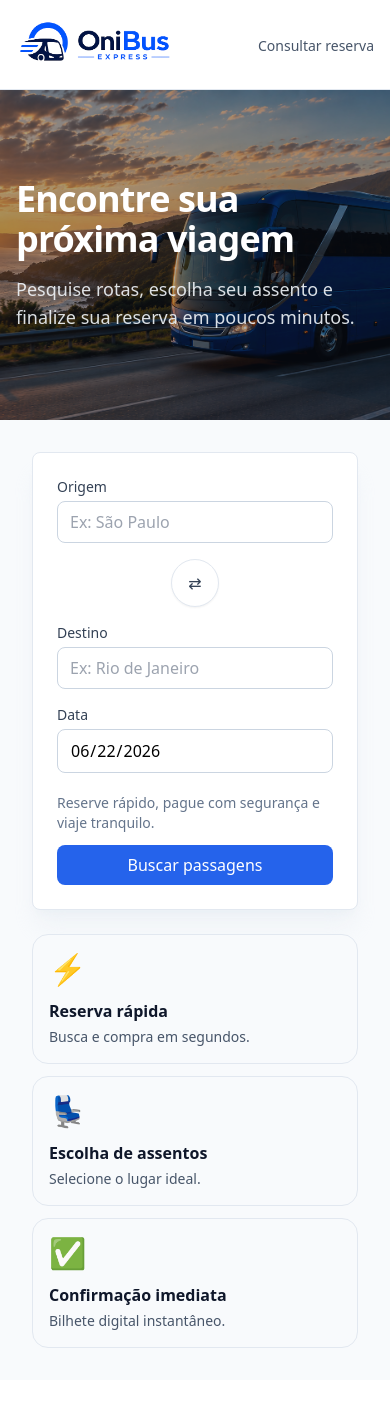
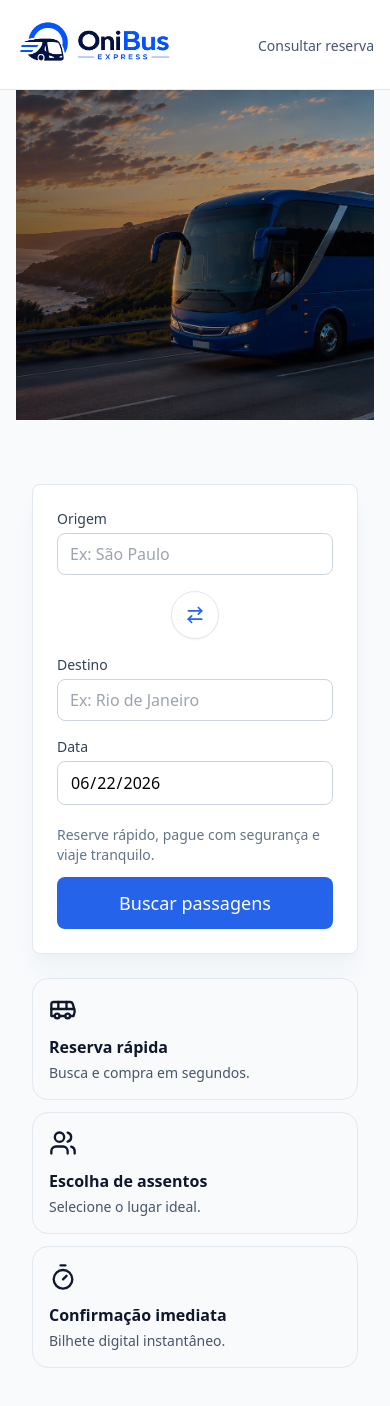
Before and after one commit to linikerbrito/onibus-express, a React (Vite) app: page / in a window 390 px wide. Shown: the top 1406 px of the page. Before the commit the page ends 1380 px from the top, so only its background shows below. Built offline with nearby package versions, Linux system fonts and the light colour scheme.

Commit message:
feat: improvements to the ticket search screen

```diff
--- a/src/features/search-trips/SearchTripsPage.tsx
+++ b/src/features/search-trips/SearchTripsPage.tsx
@@ -1,4 +1,4 @@
-import { useState } from 'react';
+import { useEffect, useRef, useState } from 'react';
 import { useForm } from 'react-hook-form';
 import { zodResolver } from '@hookform/resolvers/zod';
 import { useQuery } from '@tanstack/react-query';
@@ -13,8 +13,11 @@ import Card from '../../shared/components/ui/Card';
 import EmptyState from '../../shared/components/ui/EmptyState';
 import Input from '../../shared/components/ui/Input';
 import LoadingState from '../../shared/components/ui/LoadingState';
+import { MapPin, Navigation, ArrowRightLeft, Calendar, Bus, Clock, Timer, Users, Search } from 'lucide-react';
 import busImage from '../../assets/images/bus-hero-travel.png';
+import PageContainer from '../../shared/components/ui/PageContainer';
 import { cities } from '../../mocks/cities';
+import { formatPriceBR } from '../../shared/utils/formatters';
 
 const searchSchema = z.object({
   origin: z.string().min(2, 'Informe a origem'),
@@ -28,7 +31,26 @@ export default function SearchTripsPage() {
   const navigate = useNavigate();
   const setSelectedTrip = useReservationStore((state) => state.setSelectedTrip);
   const [searchParams, setSearchParams] = useState<SearchFormData | null>(null);
+  const resultsRef = useRef<HTMLDivElement>(null);
   const today = new Date().toISOString().slice(0, 10);
+
+  const formatDatePtBR = (dateString: string) => {
+    const [year, month, day] = dateString.split('-');
+    return year && month && day ? `${day}/${month}/${year}` : dateString;
+  };
+
+  const getCategoryBadgeClasses = (category: string) => {
+    switch (category) {
+      case 'Executivo':
+        return 'bg-blue-50 text-blue-700 border border-blue-100';
+      case 'Semi-leito':
+        return 'bg-purple-50 text-purple-700 border border-purple-100';
+      case 'Leito':
+        return 'bg-emerald-50 text-emerald-700 border border-emerald-100';
+      default:
+        return 'bg-slate-100 text-slate-700 border border-slate-200';
+    }
+  };
 
   const {
     register,
@@ -60,6 +82,43 @@ export default function SearchTripsPage() {
     setSearchParams(values);
   };
 
+  const smoothScrollTo = (targetY: number, duration = 600) => {
+    const startY = globalThis.scrollY;
+    const distance = targetY - startY;
+    const startTime = performance.now();
+
+    const ease = (t: number) => 1 - Math.pow(1 - t, 3);
+
+    const animate = (currentTime: number) => {
+      const elapsed = currentTime - startTime;
+      const progress = Math.min(elapsed / duration, 1);
+      globalThis.scrollTo(0, startY + distance * ease(progress));
+
+      if (progress < 1) {
+        requestAnimationFrame(animate);
+      }
+    };
+
+    requestAnimationFrame(animate);
+  };
+
+  useEffect(() => {
+    let timeoutId: ReturnType<typeof setTimeout> | undefined;
+
+    if (searchParams && resultsRef.current) {
+      timeoutId = globalThis.setTimeout(() => {
+        const top = resultsRef.current!.getBoundingClientRect().top + globalThis.scrollY - 24;
+        smoothScrollTo(top, 700);
+      }, 1000);
+    }
+
+    return () => {
+      if (timeoutId) {
+        globalThis.clearTimeout(timeoutId);
+      }
+    };
+  }, [searchParams]);
+
   const handleSelectTrip = (trip: Trip) => {
     setSelectedTrip(trip);
     navigate(`/trips/${trip.id}/seats`);
@@ -74,16 +133,15 @@ export default function SearchTripsPage() {
 
   return (
     <div className="space-y-8">
-      <section className="relative left-1/2 right-1/2 w-screen -translate-x-1/2 overflow-hidden">
-        <div className="relative h-[330px] md:h-[380px] lg:h-[420px]">
+      <section className="relative overflow-hidden">
+        <div className="relative h-[330px] md:h-[380px] lg:h-[420px] w-full">
           <img
             src={busImage}
             alt="Ônibus de viagem em estrada, pronto para embarque"
             className="h-full w-full object-cover"
           />
-          <div className="absolute inset-0 bg-slate-900/35" />
-          <div className="absolute inset-0 flex items-center">
-            <div className="mx-auto w-full max-w-7xl px-4 sm:px-6">
+          <div className="absolute inset-0 bg-gradient-to-r from-slate-950/55 to-slate-950/15" />
+          <PageContainer maxWidth="xl" className="absolute inset-0 flex items-center">
             <div className="max-w-2xl text-white">
               <h1 className="text-4xl font-semibold tracking-tight sm:text-5xl">
                 Encontre sua próxima viagem
@@ -92,29 +150,30 @@ export default function SearchTripsPage() {
                 Pesquise rotas, escolha seu assento e finalize sua reserva em poucos minutos.
               </p>
             </div>
-            </div>
-          </div>
+          </PageContainer>
         </div>
       </section>
 
-      <section className="mx-auto -mt-24 px-4 sm:px-6">
-        <div className="mx-auto max-w-7xl">
+      <section>
+        <PageContainer maxWidth="xl" className="pt-0">
           <Card className="border border-slate-200 bg-white p-6 shadow-xl shadow-slate-200/40 md:p-8">
             <form onSubmit={handleSubmit(handleSearch)} noValidate className="space-y-5">
-              <div className="grid gap-4 lg:grid-cols-[1fr_auto_1fr_280px] items-end">
+              <div className="grid gap-4 lg:grid-cols-[1fr_auto_1fr_280px]">
                 <AutocompleteInput
                   label="Origem"
                   id="origin"
                   placeholder="Ex: São Paulo"
                   options={cities}
                   value={originValue}
+                  icon={<Navigation size={18} />}
                   {...register('origin')}
                   error={errors.origin?.message}
                 />
+                <div className="self-center flex justify-center">
                   <button
                     type="button"
-                  aria-label="Inverter origem e destino"
-                  className="mx-auto inline-flex h-12 w-12 items-center justify-center rounded-full border border-slate-200 bg-white text-slate-700 shadow-sm transition hover:bg-slate-50 focus:outline-none focus:ring-2 focus:ring-blue-500"
+                    aria-label="Inverter locais"
+                    className="inline-flex h-12 w-12 items-center justify-center rounded-full border border-slate-200 bg-white text-blue-600 shadow-sm transition hover:bg-slate-50 focus:outline-none focus:ring-2 focus:ring-blue-500"
                     onClick={() => {
                       const originValue = getValues('origin');
                       const destinationValue = getValues('destination');
@@ -128,31 +187,37 @@ export default function SearchTripsPage() {
                       });
                     }}
                   >
-                  ⇄
+                    <ArrowRightLeft size={20} />
                   </button>
+                </div>
                 <AutocompleteInput
                   label="Destino"
                   id="destination"
                   placeholder="Ex: Rio de Janeiro"
                   options={cities}
                   value={destinationValue}
+                  icon={<MapPin size={18} />}
                   {...register('destination')}
                   error={errors.destination?.message}
                 />
+                <div className="">
                   <Input
                     label="Data"
                     id="date"
                     type="date"
+                    icon={<Calendar size={18} />}
+                    iconPosition="left"
                     {...register('date')}
                     error={errors.date?.message}
                   />
+                </div>
               </div>
 
               <div className="flex flex-col gap-3 sm:flex-row sm:items-center sm:justify-between">
                 <div className="text-sm text-slate-500">
                   Reserve rápido, pague com segurança e viaje tranquilo.
                 </div>
-                <Button type="submit" variant="primary" className="w-full sm:w-auto">
+                <Button type="submit" variant="primary" className="w-full sm:w-auto py-3 px-8 text-lg">
                   Buscar passagens
                 </Button>
               </div>
@@ -161,25 +226,27 @@ export default function SearchTripsPage() {
           {!searchParams && (
             <div className="mt-6 grid gap-3 sm:grid-cols-3">
               <div className="rounded-2xl border border-slate-200 bg-slate-50 p-4 text-slate-900">
-                <p className="text-3xl">⚡</p>
+                <div className="text-2xl"><Bus size={28} /></div>
                 <p className="mt-3 font-semibold">Reserva rápida</p>
                 <p className="mt-1 text-sm text-slate-600">Busca e compra em segundos.</p>
               </div>
               <div className="rounded-2xl border border-slate-200 bg-slate-50 p-4 text-slate-900">
-                <p className="text-3xl">💺</p>
+                <div className="text-2xl"><Users size={28} /></div>
                 <p className="mt-3 font-semibold">Escolha de assentos</p>
                 <p className="mt-1 text-sm text-slate-600">Selecione o lugar ideal.</p>
               </div>
               <div className="rounded-2xl border border-slate-200 bg-slate-50 p-4 text-slate-900">
-                <p className="text-3xl">✅</p>
+                <div className="text-2xl"><Timer size={28} /></div>
                 <p className="mt-3 font-semibold">Confirmação imediata</p>
                 <p className="mt-1 text-sm text-slate-600">Bilhete digital instantâneo.</p>
               </div>
             </div>
           )}
-        </div>
+        </PageContainer>
       </section>
 
+      <PageContainer maxWidth="xl">
+        <div ref={resultsRef} className="space-y-6">
           {isLoading && <LoadingState />}
 
           {isError && (
@@ -194,7 +261,7 @@ export default function SearchTripsPage() {
 
           {trips && trips.length === 0 && searchParams && (
             <EmptyState
-          icon="🔍"
+              icon={<Search size={48} className="text-slate-400" />}
               title="Nenhuma viagem encontrada"
               description="Tente ajustar seus critérios de busca."
             />
@@ -207,7 +274,7 @@ export default function SearchTripsPage() {
               </h2>
               <div className="space-y-3">
                 {trips.map((trip) => (
-              <Card key={trip.id} className="hover:shadow-lg cursor-pointer">
+                  <Card key={trip.id} className="hover:shadow-lg cursor-pointer py-4">
                     <div className="flex flex-col md:flex-row md:items-center md:justify-between gap-4">
                       <div className="flex-1">
                         <div className="flex flex-wrap items-center gap-2">
@@ -221,19 +288,38 @@ export default function SearchTripsPage() {
                           )}
                         </div>
                         <div className="mt-2 flex flex-wrap items-center gap-3 text-sm text-slate-600">
-                      <span className="text-slate-500">{trip.category}</span>
-                      <span>📅 {trip.departureDate}</span>
-                      <span>🕐 {trip.departureTime}</span>
-                      <span>⏱️ {trip.duration}</span>
+                          <span className={`inline-flex items-center gap-2 px-2 py-0.5 rounded-full text-xs font-medium ${getCategoryBadgeClasses(trip.category)}`}>
+                            <Bus className="h-3 w-3" />
+                            {trip.category}
+                          </span>
+
+                          <span className="inline-flex items-center gap-2">
+                            <Calendar className="h-4 w-4" />
+                            <span className="text-slate-600">{formatDatePtBR(trip.departureDate)}</span>
+                          </span>
+
+                          <span className="inline-flex items-center gap-2">
+                            <Clock className="h-4 w-4" />
+                            <span className="font-semibold text-slate-700">{trip.departureTime}</span>
+                            <span className="text-slate-400">→</span>
+                            <span className="font-semibold text-slate-700">{trip.arrivalTime}</span>
+                          </span>
+
+                          <span className="inline-flex items-center gap-1 ml-auto md:ml-0 text-slate-800 font-semibold">
+                            <Timer className="h-4 w-4 text-slate-700" />
+                            {trip.duration}
+                          </span>
                         </div>
                         <div className="mt-3 text-sm">
                           {trip.availableSeats <= 5 ? (
-                        <span className="font-semibold text-orange-600">
+                            <span className="inline-flex items-center gap-1 font-semibold text-orange-600">
+                              <Users className="h-4 w-4" />
                               Restam apenas {trip.availableSeats} assentos
                             </span>
                           ) : (
-                        <span className="text-slate-600">
-                          💺 {trip.availableSeats} lugares disponíveis
+                            <span className="inline-flex items-center gap-1 text-slate-600">
+                              <Users className="h-4 w-4" />
+                              {trip.availableSeats} lugares disponíveis
                             </span>
                           )}
                         </div>
@@ -243,7 +329,7 @@ export default function SearchTripsPage() {
                         <div>
                           <p className="text-sm text-slate-600">Por pessoa</p>
                           <p className="text-3xl font-bold text-blue-600">
-                        R$ {trip.price.toFixed(2)}
+                            R$ {formatPriceBR(trip.price)}
                           </p>
                         </div>
                         <Button
@@ -251,7 +337,7 @@ export default function SearchTripsPage() {
                           onClick={() => handleSelectTrip(trip)}
                           variant="primary"
                         >
-                      Selecionar
+                          Selecionar assento
                         </Button>
                       </div>
                     </div>
@@ -261,5 +347,7 @@ export default function SearchTripsPage() {
             </div>
           )}
         </div>
+      </PageContainer>
+    </div>
   );
 }
```
Also changed, not shown: 1 other file (tests, documents, lock files or other folders). Lines whose indentation alone changed are shown as unchanged.
